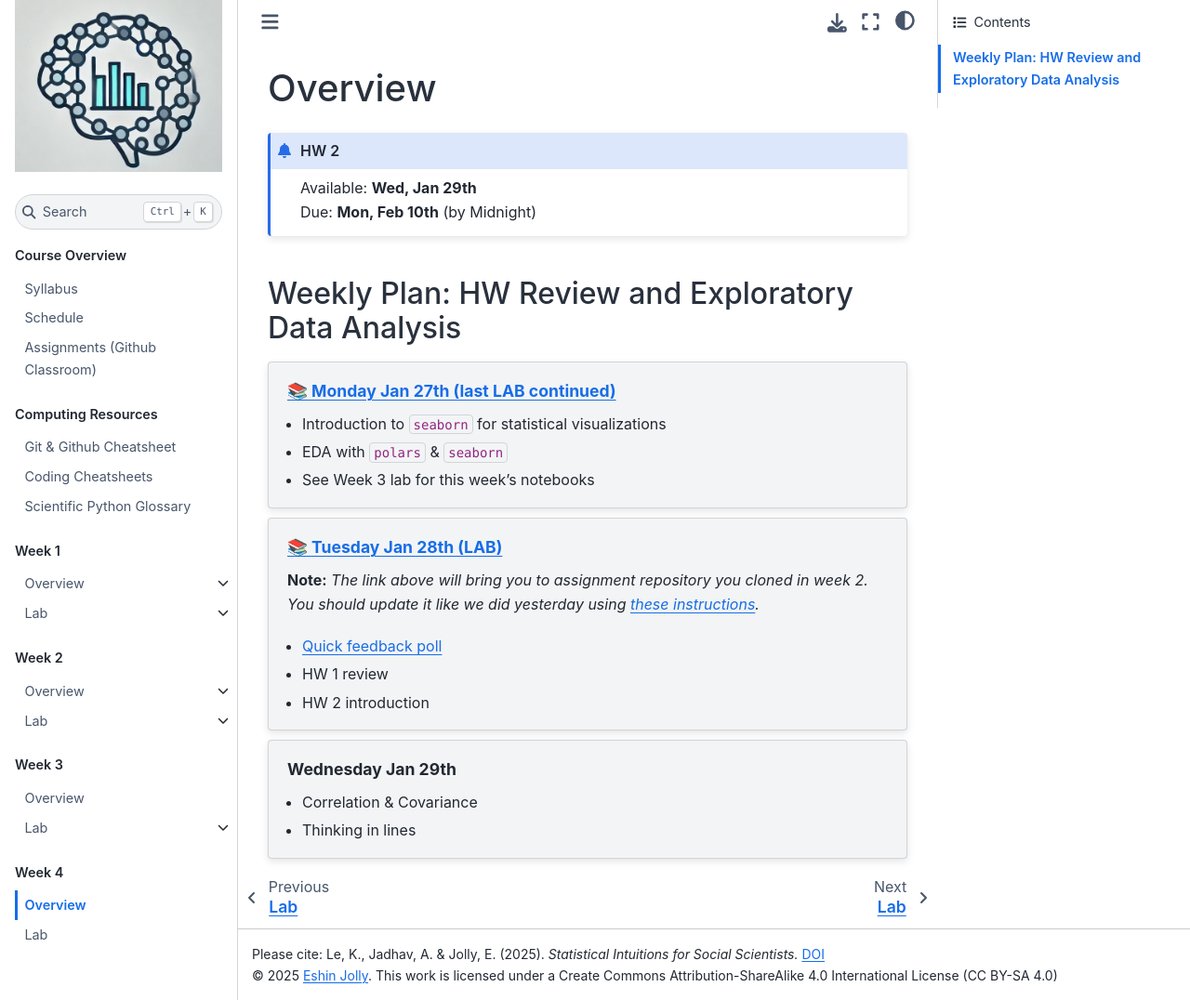
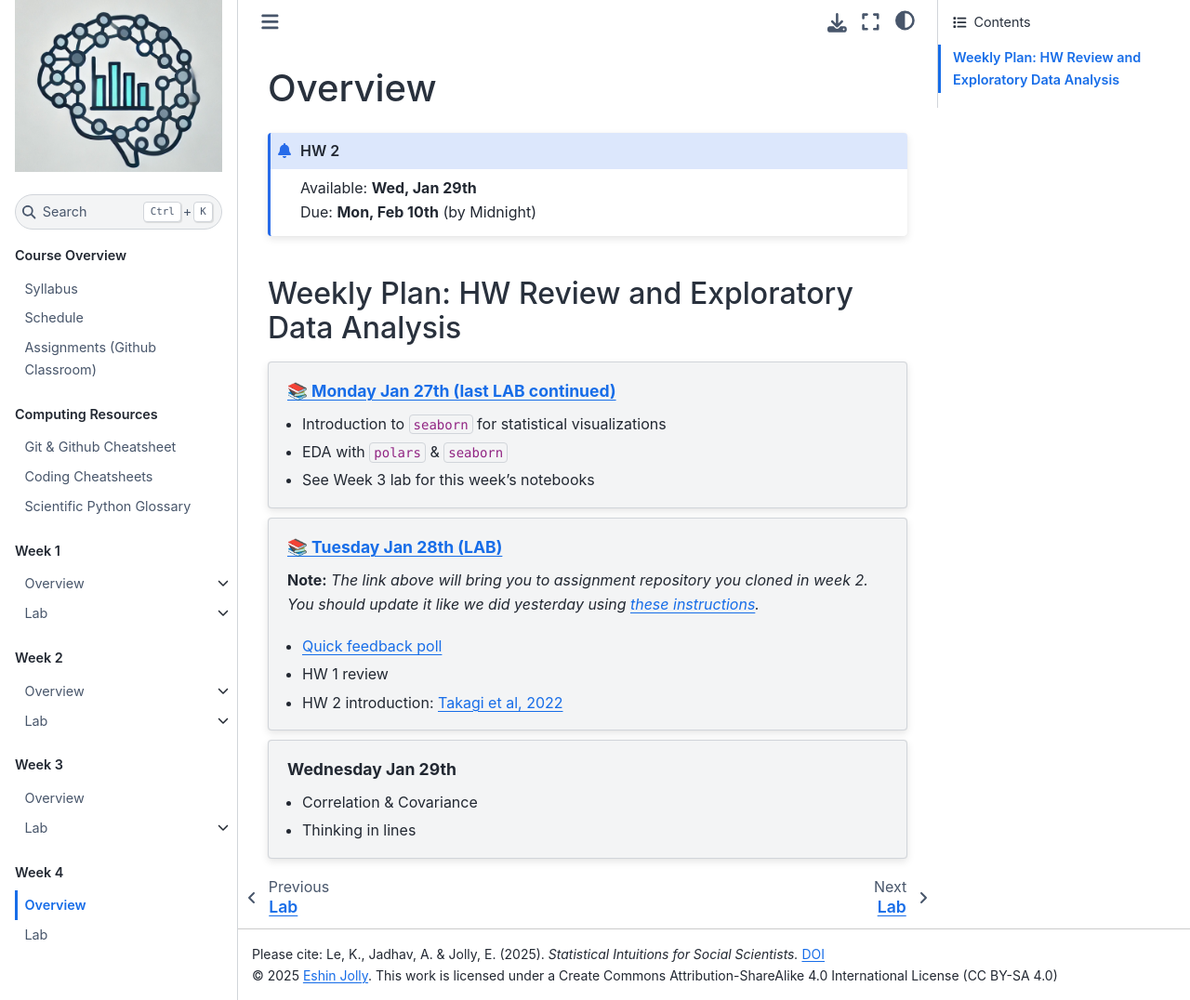
Before and after one commit to psyc201b/PSYC-201B, a Jupyter Book: the page built from lectures/wk4/overview.md, in a window 1280 px wide and 1076 px high. Shown: the whole window at 93% size. Built offline with Jupyter Book 1.0.4 settings and Sphinx 7.4.7 and the Sphinx Book theme 1.1.4, drawn with Linux system fonts in a browser that asks for light colours; pages that are not in the unit, such as notebooks, are missing from menus.

Commit message:
hw paper

````diff
--- a/lectures/wk4/overview.md
+++ b/lectures/wk4/overview.md
@@ -17,7 +17,7 @@ Due: **Mon, Feb 10th** (by Midnight)
 
 - [Quick feedback poll](https://docs.google.com/forms/d/e/1FAIpQLSdPnaKV3IsLEGFMbGtUEFqEEem0u6jb8WhpgLF6necyxY6Jeg/viewform)
 - HW 1 review
-- HW 2 introduction
+- HW 2 introduction: [Takagi et al, 2022](https://www.nature.com/articles/s41598-022-10261-5)
 ```
 
 ```{topic} Wednesday Jan 29th
````
